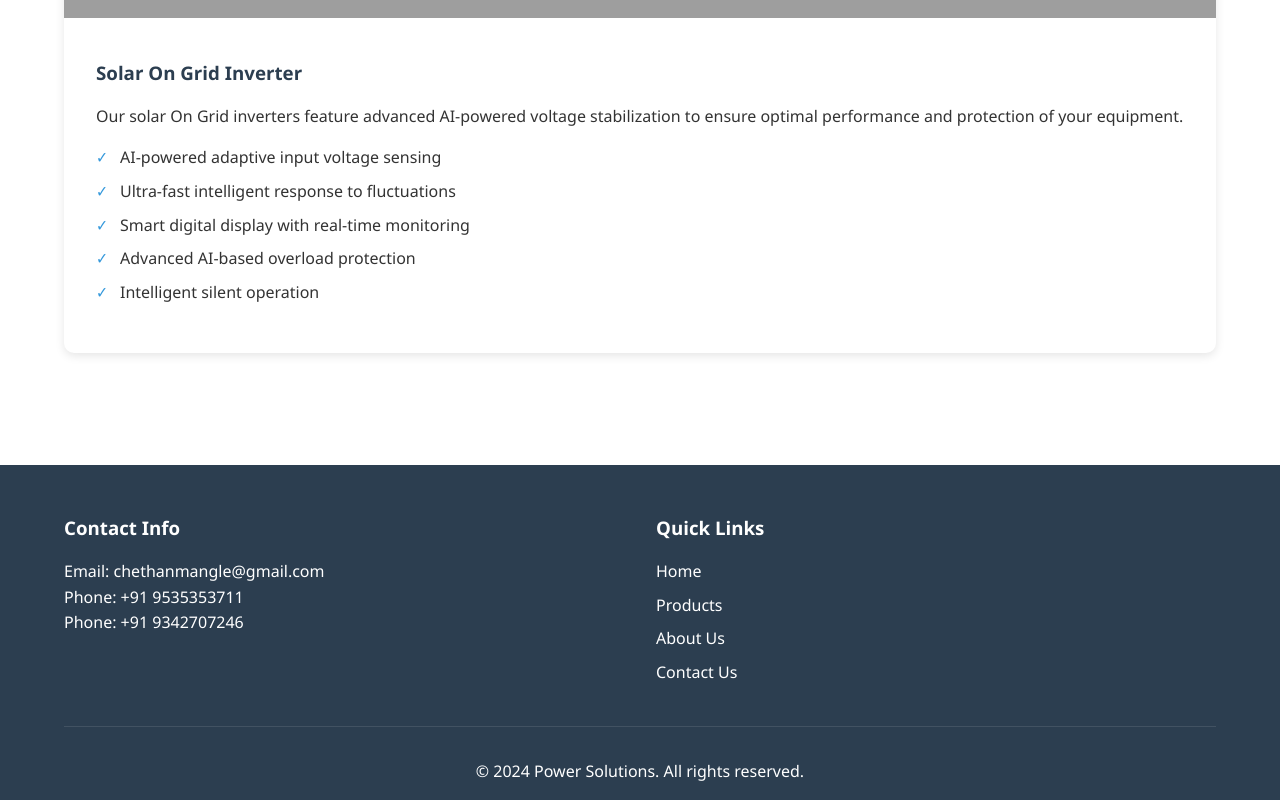
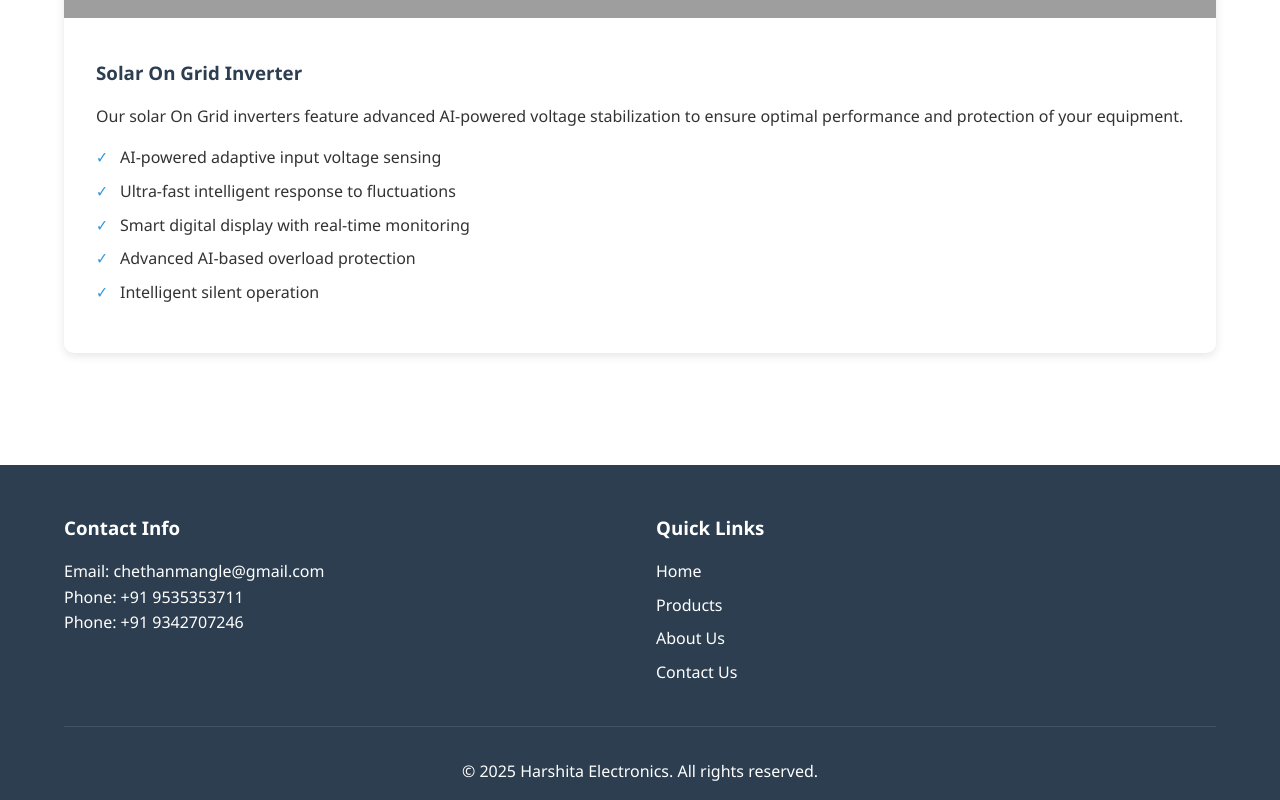
Before and after one commit to chethanmangle/Harshithaelectronics, a website: page products.html in a window 1280 px wide. Shown: the part 2467-3267 px from the top of the page. Drawn offline with Linux system fonts and the light colour scheme; grey boxes are pictures that could not be loaded.

Commit message:
Upate products.html

```diff
--- a/products.html
+++ b/products.html
@@ -153,7 +153,7 @@
             </div>
         </div>
         <div class="footer-bottom">
-            <p>&copy; 2024 Power Solutions. All rights reserved.</p>
+            <p>&copy; 2025 Harshita Electronics. All rights reserved.</p>
         </div>
     </footer>
 
```
